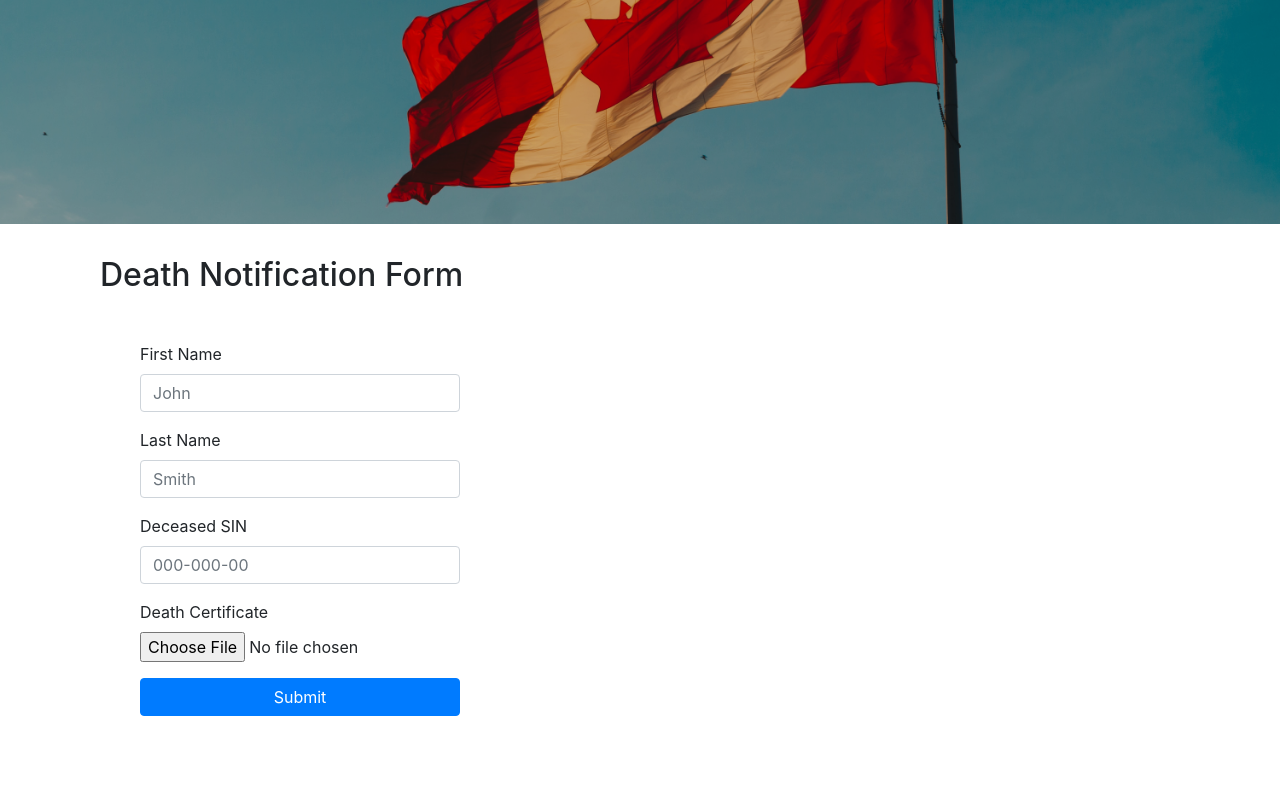
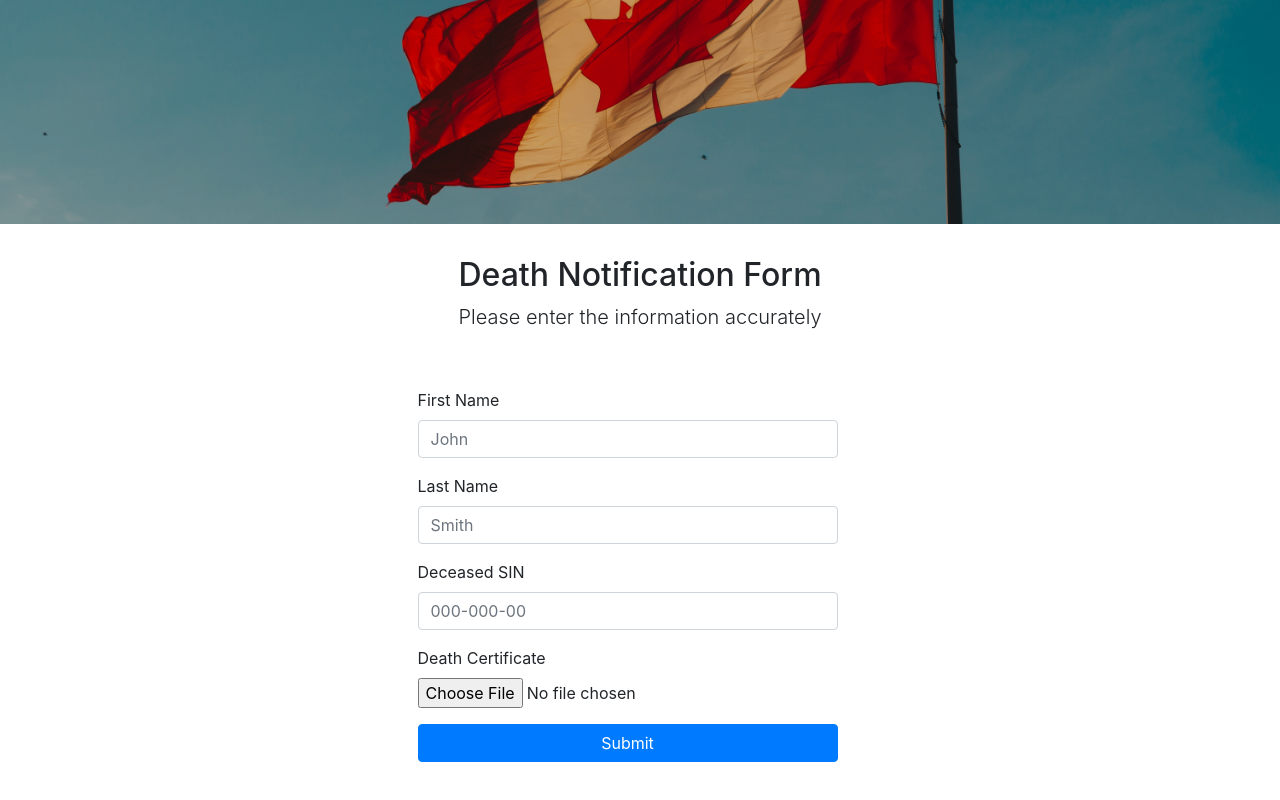
Before and after one commit to sara-sabr/poc-blockchain-example-client, a React (Create React App) app: page /form in a window 1280 px wide. Shown: the part 232-1032 px from the top of the page. Before the commit the page ends 988 px from the top, so only its background shows below. Built offline with nearby package versions, Linux system fonts and the light colour scheme.

Commit message:
Added form

```diff
--- a/src/Form.js
+++ b/src/Form.js
@@ -1,11 +1,14 @@
 import React from 'react'
-import styled from 'styled-components';
 import { Input } from './components/Input';
-import { Container } from 'react-bootstrap';
+import { Container, Row, Col, Image } from 'react-bootstrap';
+import leaf from '../src/assets/leaf.jpg';
 
 export const Form = () => (
-        <Container>
-        <h2>Death Notification Form</h2>
-            <Input/>
+        <Container fluid>
+        <h2 class="text-center">Death Notification Form</h2>
+        <p class="lead text-center"> Please enter the information accurately</p>
+            <Row>
+            <Col md={{ span: 6, offset: 3 }}><Input/></Col>
+            </Row>
         </Container>
     )
--- a/src/Home.js
+++ b/src/Home.js
@@ -11,7 +11,7 @@ const Styles = styled.div`
 export const Home = () => (
     <Styles>
     <Container>
-        <h2>Introducing the Death Notification App</h2>
+        <h2>Introducing the Death Notification System</h2>
         <p class="lead font-weight-light">A simple system that allows users to input information of passed on Canadians.</p>
         <h3>The System</h3>
         <p class="lead font-weight-light">The system is able to provide the following features</p>
@@ -23,7 +23,7 @@ export const Home = () => (
         </ul>
 
         <h3>The Form</h3>
-        <p class="lead font-weight-light">The form allows authorize individuals (family members, lawyers, etc..) to enter information of the deceased</p>
+        <p class="lead font-weight-light">This form allows authorized individuals (family members, lawyers, etc..) to enter information of the deceased</p>
         <p>If you are an <span class="font-weight-bold">authorize user</span> and have all the <span class="font-weight-bold">required documents</span> to submit the information; please <a href="/form" class="text-decoration-none">input the information inside</a> the form</p>
 
         </Container>
--- a/src/components/Input.js
+++ b/src/components/Input.js
@@ -5,7 +5,7 @@ import styled from 'styled-components';
 const Styles = styled.div`
       .inputForm {
         padding: 40px;
-        max-width: 400px;
+        max-width: 500px;
       }
     `;
 
```
Also changed, not shown: src/assets/leaf.jpg (added).
